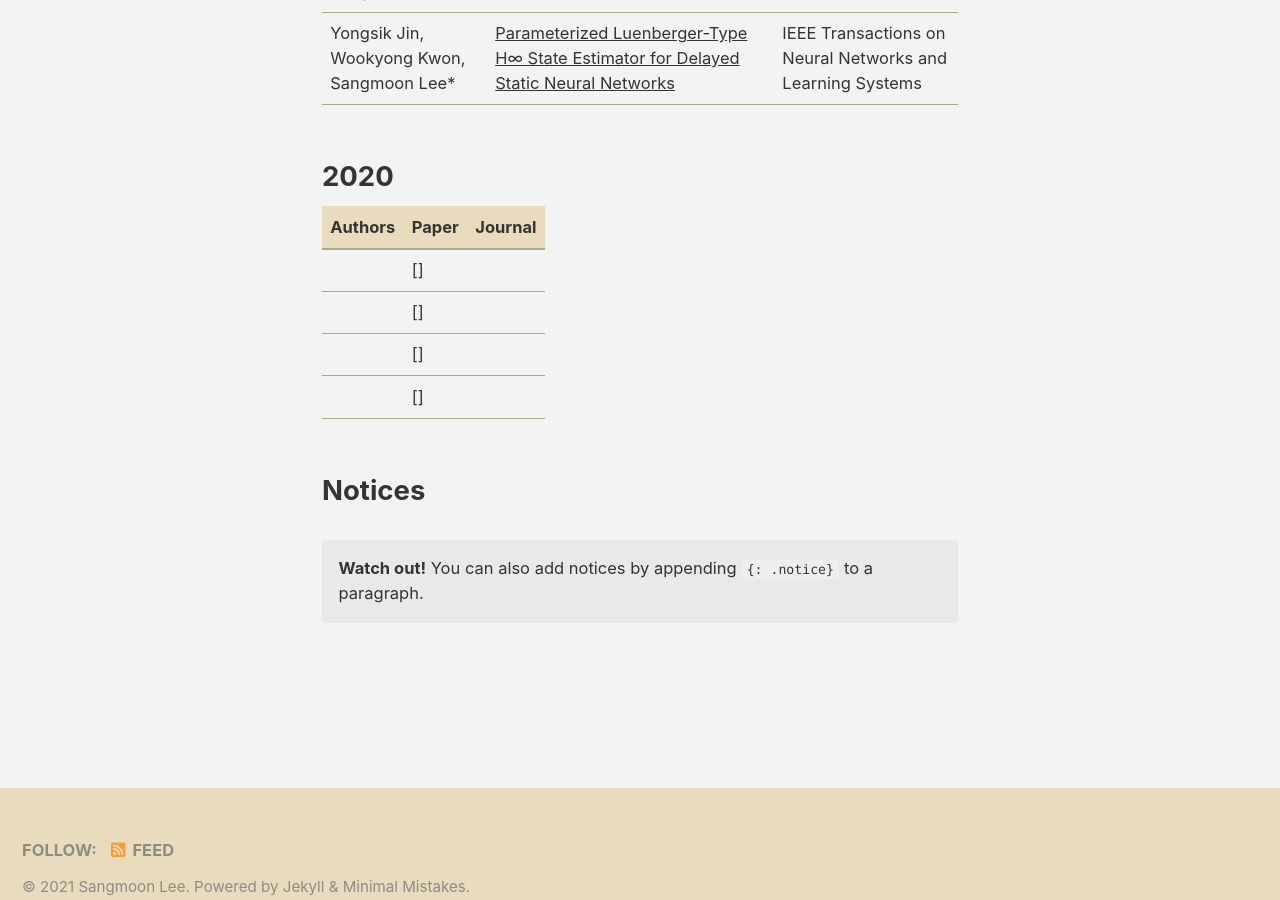
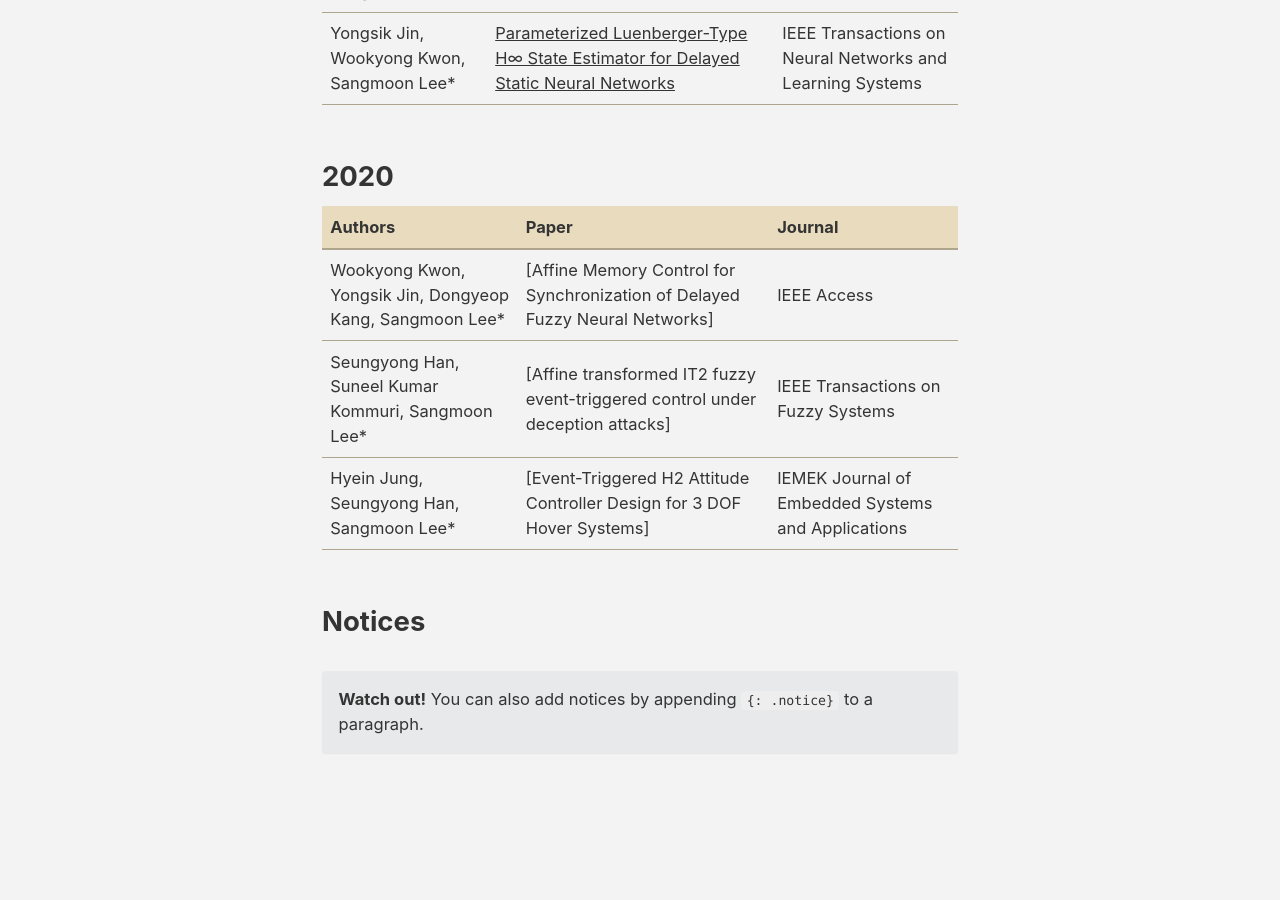
Before and after one commit to CPSC-LAB/CPSC-LAB.github.io, a Jekyll site: the page built from _pages/publications.md, in a window 1280 px wide and 900 px high, scrolled down 860 px. Built offline with Jekyll 4.4.1, drawn with Linux system fonts in a browser that asks for light colours; cached includes are drawn as plain includes.

Commit message:
Update publications.md

```diff
--- a/_pages/publications.md
+++ b/_pages/publications.md
@@ -19,11 +19,9 @@ layout: categories
 
 | Authors           | Paper                                                                       | Journal                                                      |
 | --------         | ------  | ------------------------------------------------------------ |
-|   |  []  |              |
-|   |  [] |              |
-|   |  []  |              |
-|   |  []  |              |
-
+| Wookyong Kwon, Yongsik Jin, Dongyeop Kang, Sangmoon Lee*  |  [Affine Memory Control for Synchronization of Delayed Fuzzy Neural Networks]  |     IEEE Access         |
+| Seungyong Han, Suneel Kumar Kommuri, Sangmoon Lee* |  [Affine transformed IT2 fuzzy event-triggered control under deception attacks] |   IEEE Transactions on Fuzzy Systems     |
+| Hyein Jung, Seungyong Han, Sangmoon Lee*  |  [Event-Triggered H2 Attitude Controller Design for 3 DOF Hover Systems]  |   IEMEK Journal of Embedded Systems and Applications   |
 
 ## Notices
 
```
